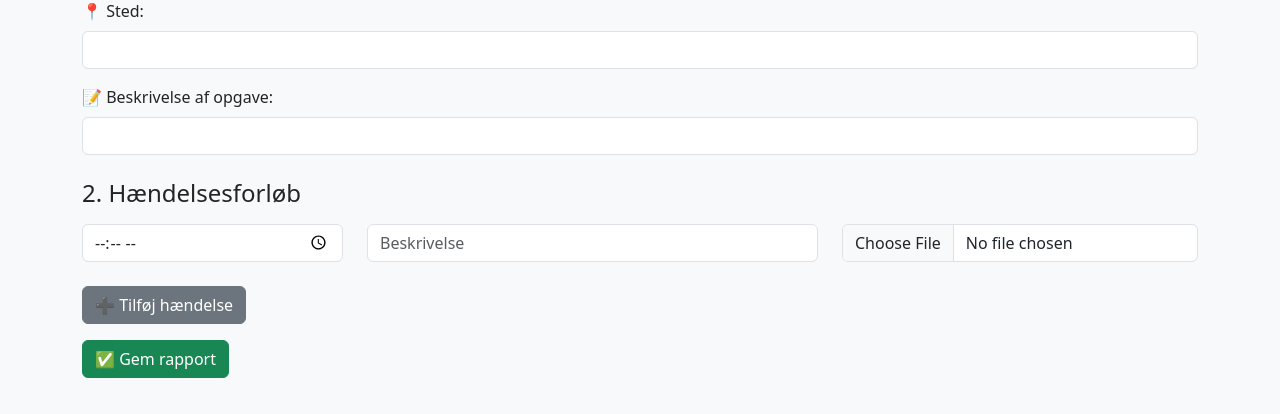
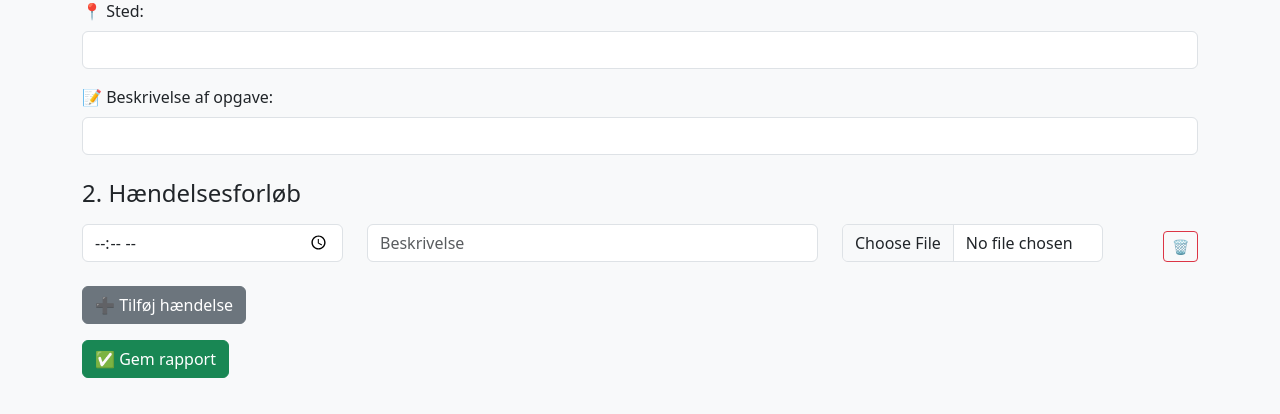
Before and after one commit to Simonsen9430/bjaergningsrapport, a Flask app: template templates/index.html in a window 1280 px wide. Shown: the part 159-573 px from the top of the page. Run offline with Flask 3, Linux system fonts and the light colour scheme; the template is opened without the code that fills it, so the values that code supplies are empty.

Commit message:
Opdateret index.html med slet-knapper til hændelser

```diff
--- a/templates/index.html
+++ b/templates/index.html
@@ -9,7 +9,7 @@
         function addEntryRow() {
             const container = document.getElementById("entries");
             const row = document.createElement("div");
-            row.className = "row mb-3";
+            row.className = "row mb-3 align-items-end";
 
             row.innerHTML = `
                 <div class="col-md-3 mb-2">
@@ -18,8 +18,11 @@
                 <div class="col-md-5 mb-2">
                     <input type="text" name="entry_desc" class="form-control" placeholder="Beskrivelse" required>
                 </div>
-                <div class="col-md-4 mb-2">
+                <div class="col-md-3 mb-2">
                     <input type="file" name="entry_image" class="form-control">
+                </div>
+                <div class="col-md-1 mb-2 text-end">
+                    <button type="button" class="btn btn-outline-danger btn-sm" onclick="this.closest('.row').remove()">🗑</button>
                 </div>
             `;
             container.appendChild(row);
@@ -45,15 +48,18 @@
             <h4 class="mb-3">2. Hændelsesforløb</h4>
 
             <div id="entries">
-                <div class="row mb-3">
+                <div class="row mb-3 align-items-end">
                     <div class="col-md-3 mb-2">
                         <input type="time" name="entry_time" class="form-control" required>
                     </div>
                     <div class="col-md-5 mb-2">
                         <input type="text" name="entry_desc" class="form-control" placeholder="Beskrivelse" required>
                     </div>
-                    <div class="col-md-4 mb-2">
+                    <div class="col-md-3 mb-2">
                         <input type="file" name="entry_image" class="form-control">
+                    </div>
+                    <div class="col-md-1 mb-2 text-end">
+                        <button type="button" class="btn btn-outline-danger btn-sm" onclick="this.closest('.row').remove()">🗑</button>
                     </div>
                 </div>
             </div>
```
